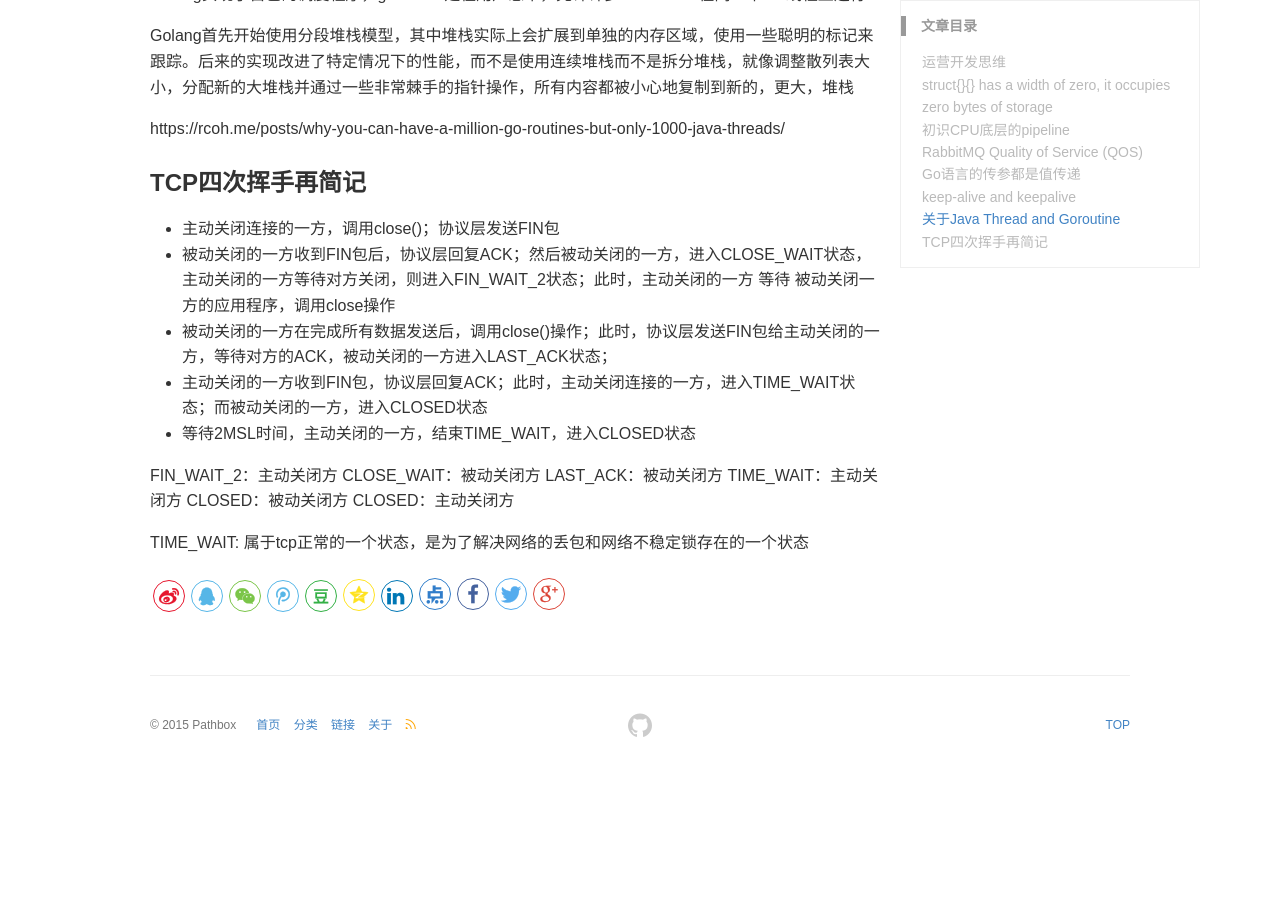
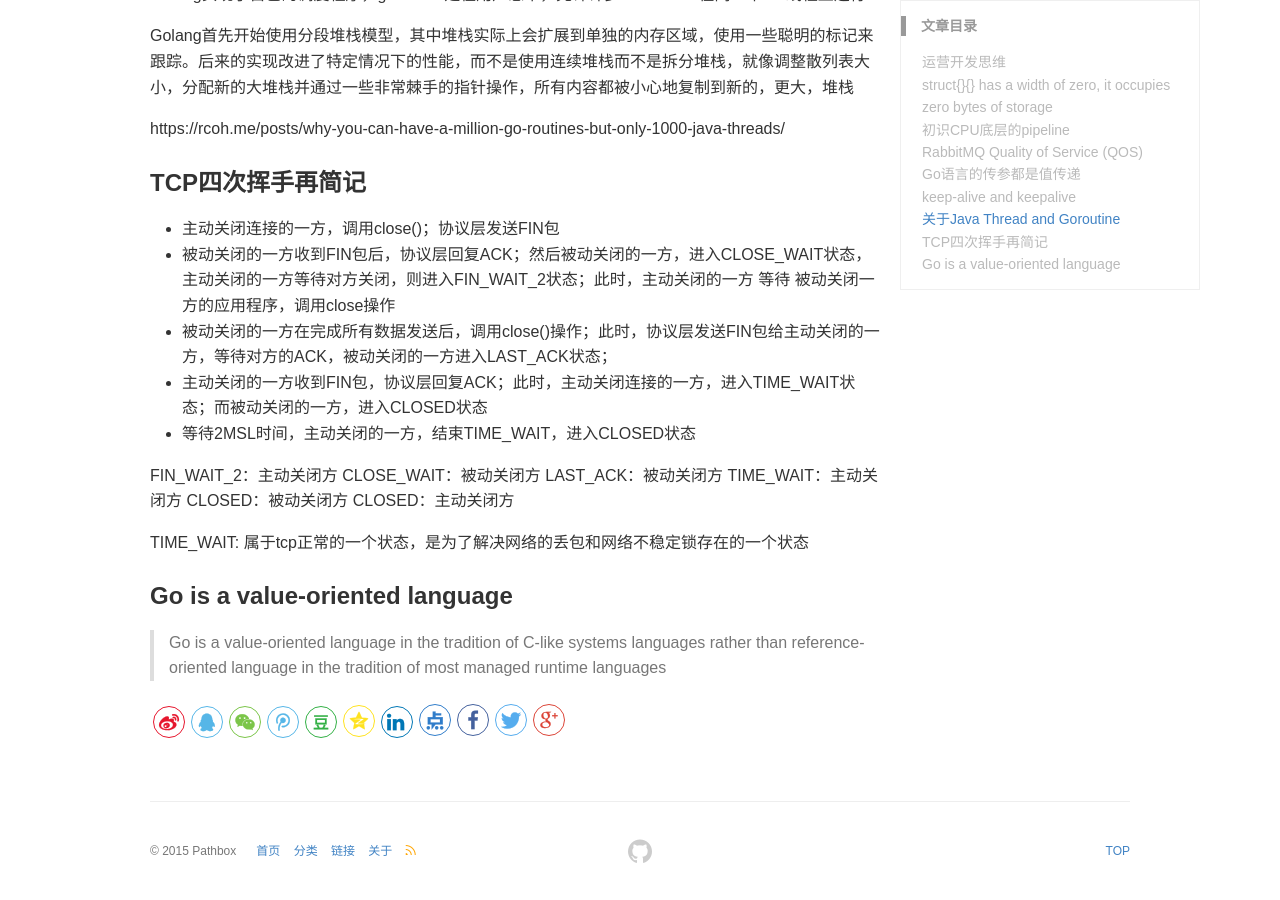
Before and after one commit to pathbox/pathbox.github.io, a Jekyll site: the page built from _posts/2018-07-04-work-summary-in-UCloud-18.md, in a window 1280 px wide and 900 px high, scrolled down 3459 px. Built offline with Jekyll 4.4.1, drawn with Linux system fonts in a browser that asks for light colours; before the commit the page ends 4233 px from its top, so only the background shows below that.

Commit message:
Go is a value-oriented language

```diff
--- a/_posts/2018-07-04-work-summary-in-UCloud-18.md
+++ b/_posts/2018-07-04-work-summary-in-UCloud-18.md
@@ -143,3 +143,7 @@ CLOSED：被动关闭方
 CLOSED：主动关闭方
 
 TIME_WAIT: 属于tcp正常的一个状态，是为了解决网络的丢包和网络不稳定锁存在的一个状态
+
+### Go is a value-oriented language
+
+>Go is a value-oriented language in the tradition of C-like systems languages rather than reference-oriented language in the tradition of most managed runtime languages
```
